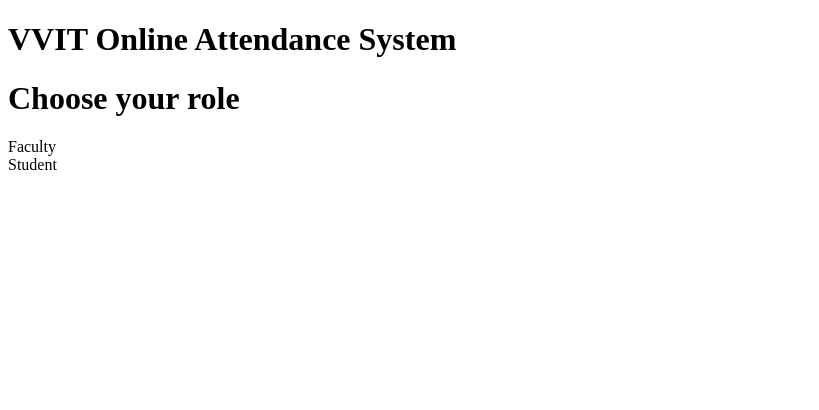
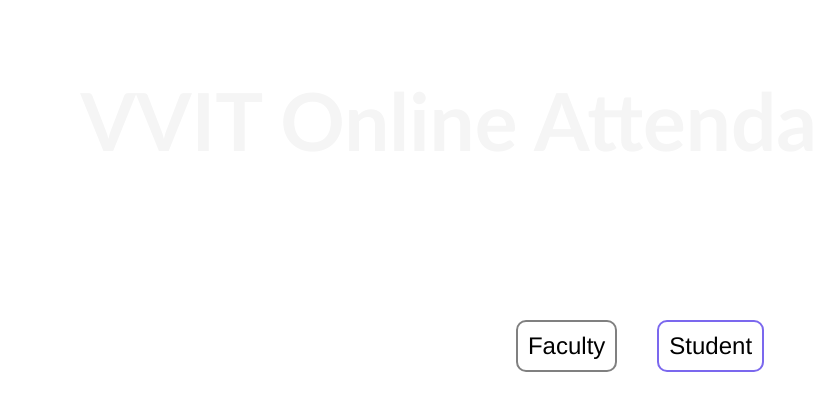
Before and after one commit to senasowseelya/online-attendancefiles, a plain HTML site: page user.html in a window 1280 px wide. Shown: the whole page, without its empty margins (0-819 px from the left). Drawn offline with Linux system fonts and the light colour scheme.

Commit message:
Update user.html

```diff
--- a/user.html
+++ b/user.html
@@ -3,7 +3,7 @@
     <head>
 
         <meta charset = "utf-8">
-		<link rel="stylesheet"  href="mystyle.css">
+		<link rel="stylesheet"  href="user.css">
         <title>
             Choose your role
         </title>
```
